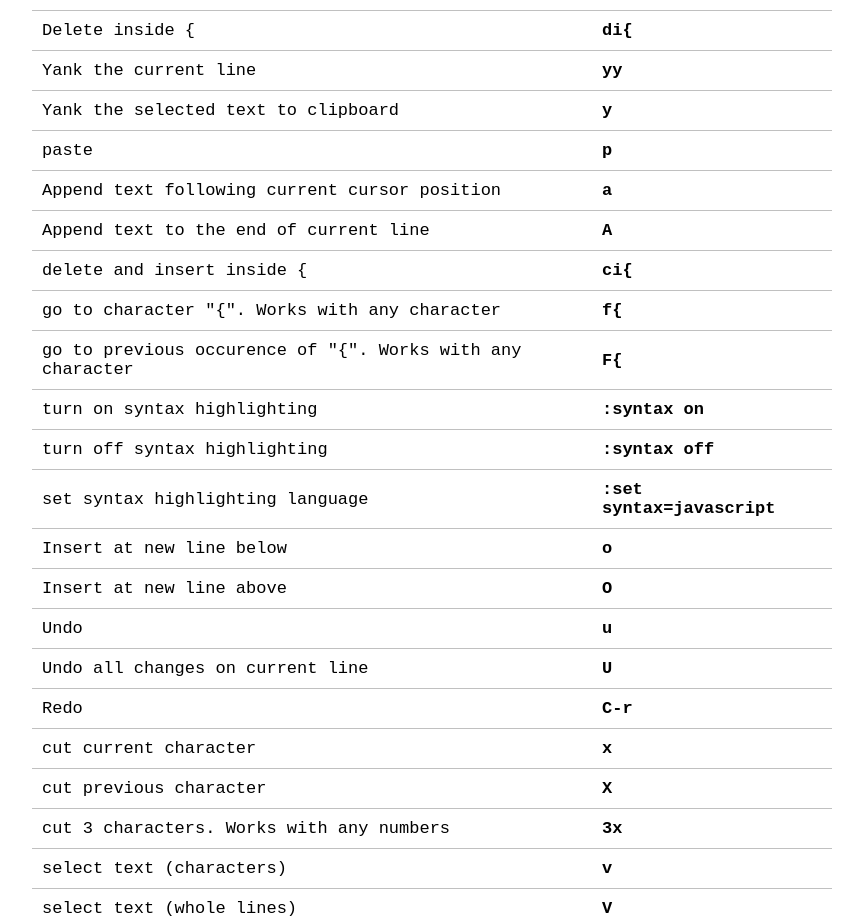
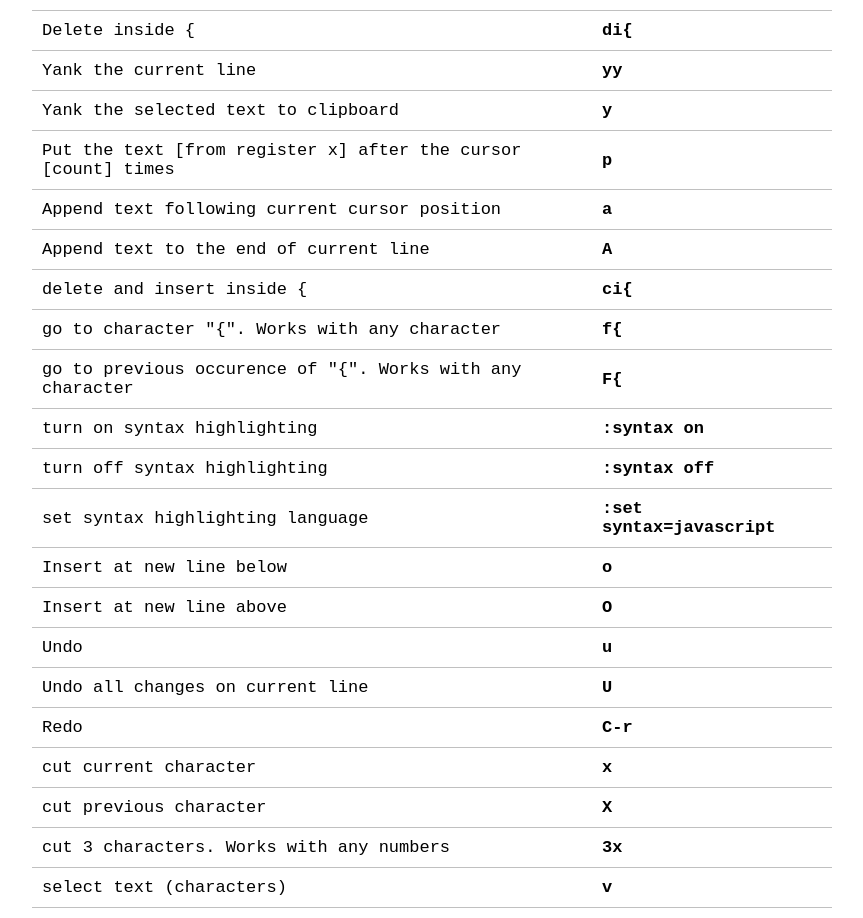
Before and after one commit to yann-yinn/vim-interactive-cheat-sheet, a React (Create React App) app: page / in a window 1280 px wide. Shown: the part 1520-2438 px from the top of the page, without its empty margins (208-1071 px from the left). Built offline with nearby package versions, Linux system fonts and the light colour scheme.

Commit message:
fix p command label

```diff
--- a/src/commands.js
+++ b/src/commands.js
@@ -162,9 +162,9 @@ export default [
     keywords: "copy yank paste pste copu cpy past pste"
   },
   {
-    label: "paste",
+    label: "Put the text [from register x] after the cursor [count] times",
     command: "p",
-    keywords: "paste pste psate"
+    keywords: "paste pste psate put"
   },
   {
     label: "Append text following current cursor position",
```
